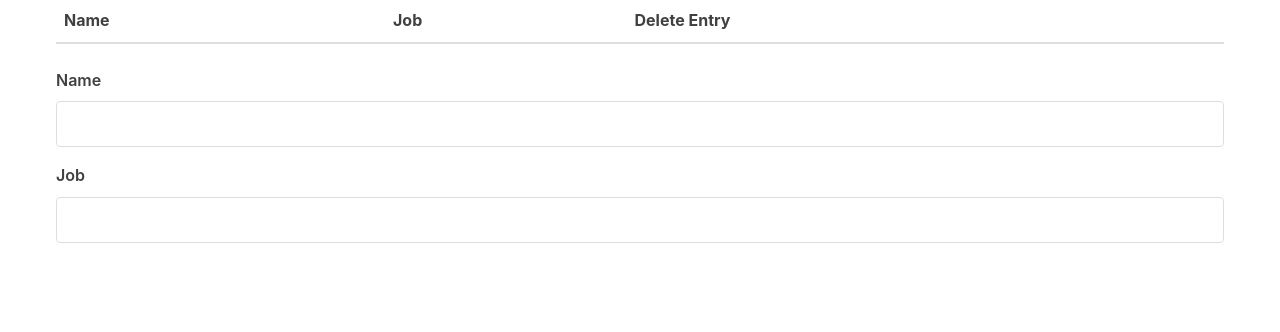
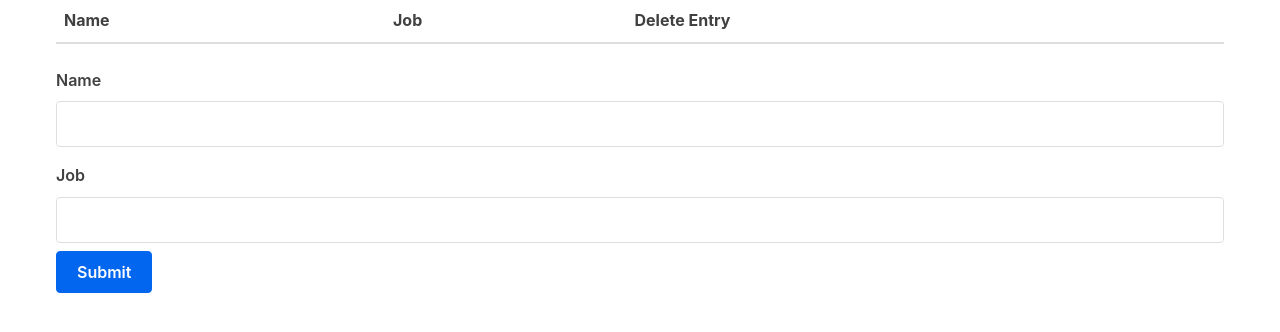
Before and after one commit to ryyyvo/csc307, a React (Vite) app in the folder packages/react-front-end/: page / in a window 1280 px wide. Shown: the top 332 px of the page. Built offline with nearby package versions, Linux system fonts and the light colour scheme.

Commit message:
Final pushies

```diff
--- a/packages/react-front-end/src/Form.jsx
+++ b/packages/react-front-end/src/Form.jsx
@@ -1,6 +1,6 @@
 import { useState } from "react";
 
-function Form() {
+function Form(props) {
     const [person, setPerson] = useState({
         name: "",
         job: ""
@@ -17,6 +17,12 @@
         {
             setPerson({ name: value, job: person["job"]});
         }
+    }
+
+    function submitForm()
+    {
+        props.handleSubmit(person);
+        setPerson({name: "", job: ""});
     }
 
     return (
@@ -37,7 +43,9 @@
                 value={person.job}
                 onChange={handleChange}
             />
+            <input type="button" value="Submit" onClick={submitForm} />
         </form>
+
     )
 
 }
--- a/packages/react-front-end/src/MyApp.jsx
+++ b/packages/react-front-end/src/MyApp.jsx
@@ -15,12 +15,17 @@
     setCharacters(updated);
   }
 
+  function updateList(person)
+  {
+    setCharacters([...characters, person]);
+  }
+
   return (
     <div className="container">
       <Table
       characterData={characters}
       removeCharacter={removeOneCharacter}/>
-      <Form/>
+      <Form handleSubmit={updateList} />
     </div>
   );
 }
```
